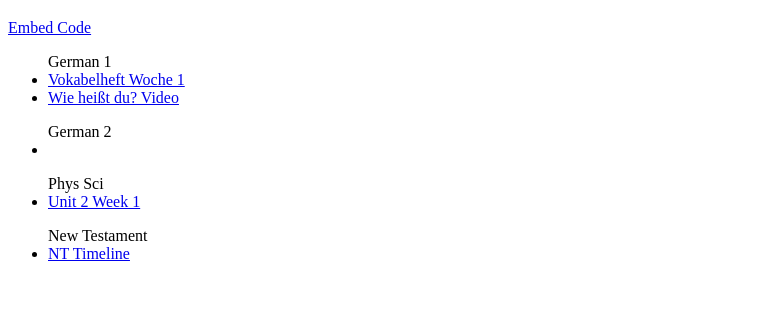
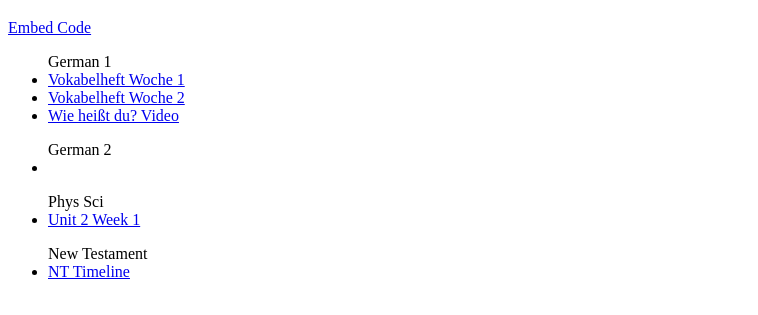
Before and after one commit to dndrmrd/h5p-content, a plain HTML site: page index.html in a window 1280 px wide. Shown: the part 61-376 px from the top of the page, without its empty margins (0-758 px from the left). Drawn offline with Linux system fonts and the light colour scheme.

Commit message:
Update index.html

```diff
--- a/index.html
+++ b/index.html
@@ -8,6 +8,7 @@
   <p><a href="/h5p-content/embedcode.html">Embed Code</a></p>
   <ul>German 1
   <li><a href="/h5p-content/VokabelheftWoche1.html">Vokabelheft Woche 1</a></li>
+  <li><a href="/h5p-content/VokabelheftWoche2.html">Vokabelheft Woche 2</a></li>
   <li><a href="/h5p-content/Wieheißtdu.html">Wie heißt du? Video</a></li>
   </ul>
   <p>
```
